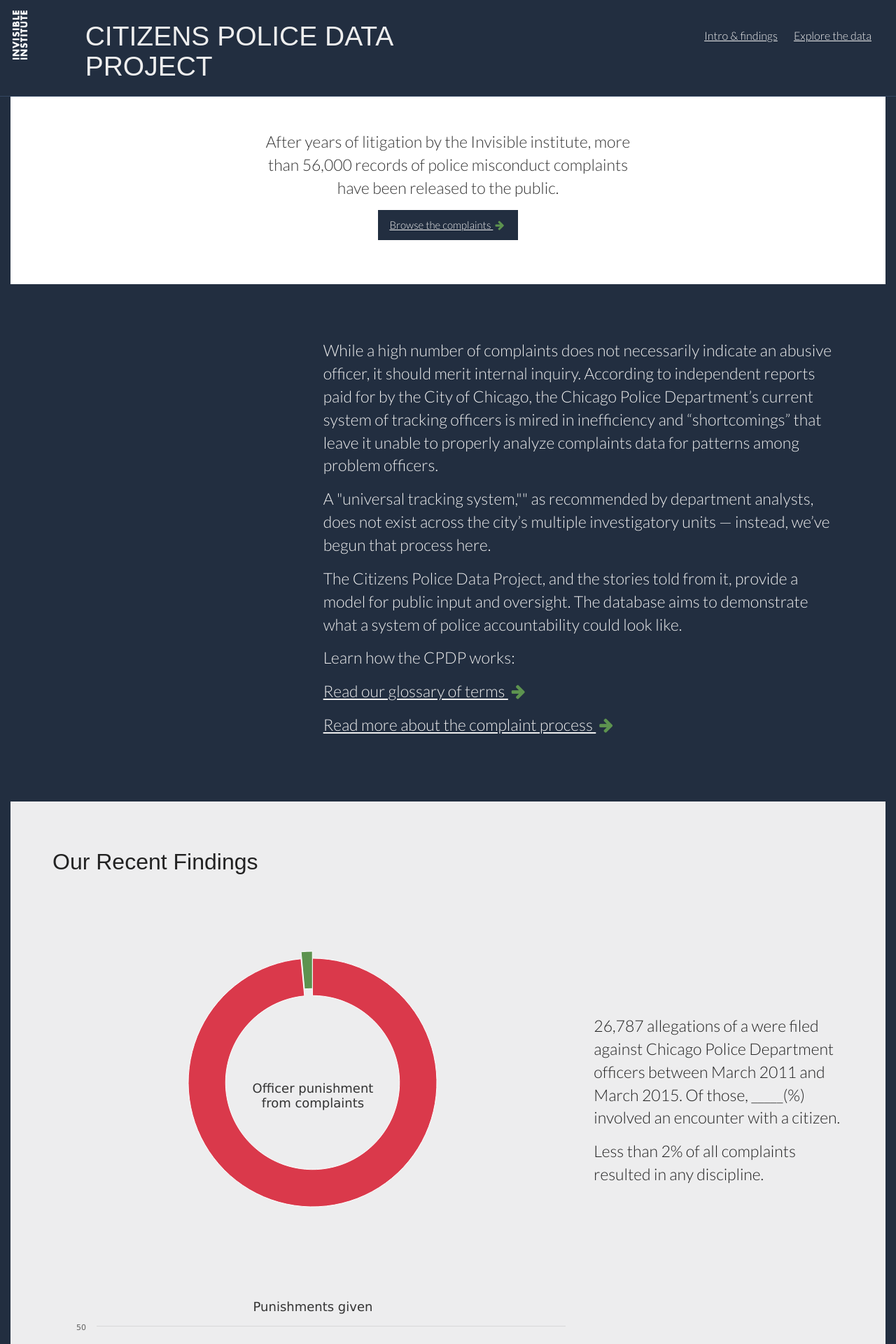
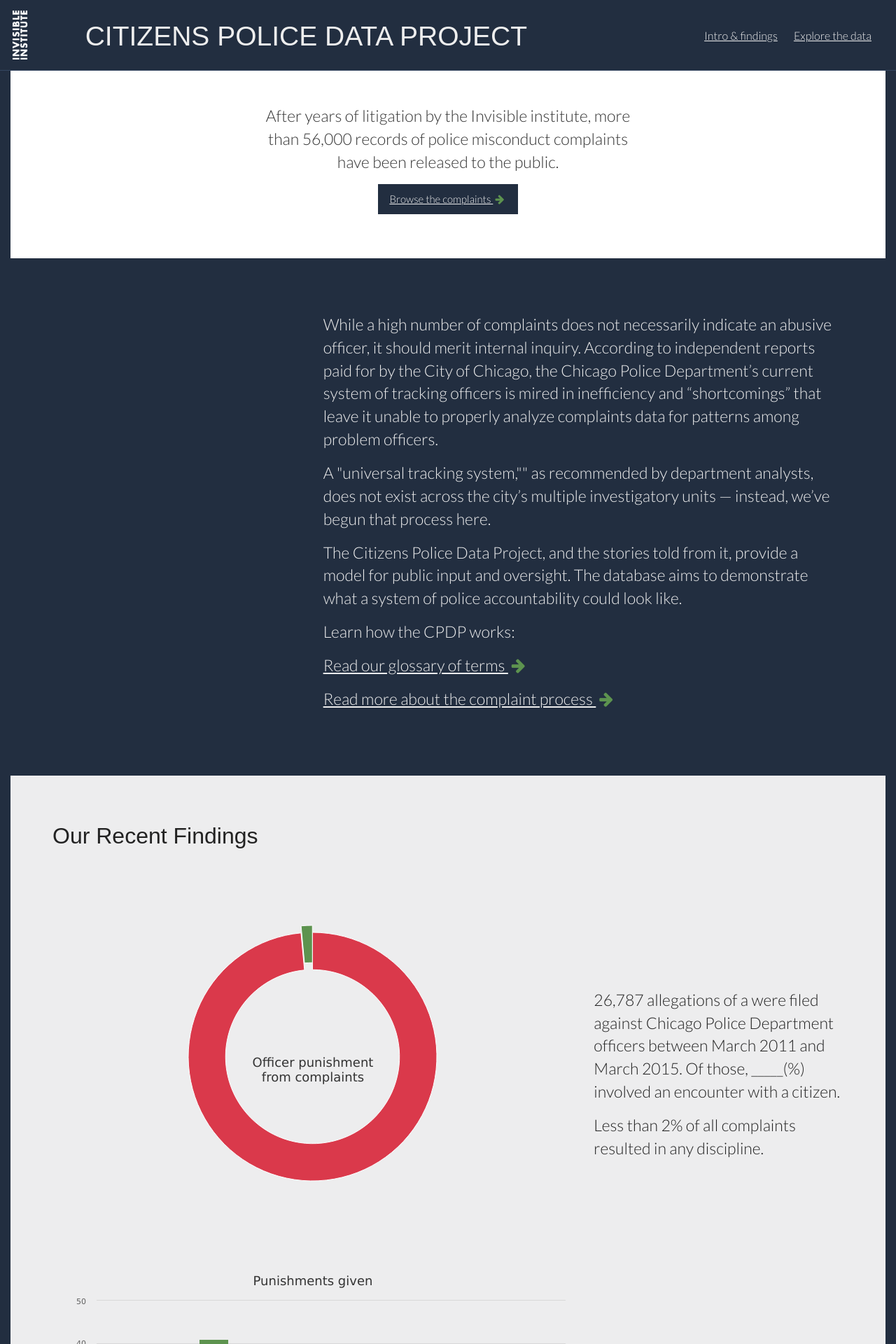
Before and after one commit to datamade/cpdb-splash, a Jekyll site: the page built from index.html, in a window 1280 px wide. Shown: the top 1920 px of the page at 70% size. Built offline with Jekyll 4.4.1, drawn with Linux system fonts in a browser that asks for light colours; nearby versions of some CDN libraries; some web fonts are replaced.

Commit message:
header adjustments

```diff
--- a/_layouts/default.html
+++ b/_layouts/default.html
@@ -100,10 +100,8 @@
         <div class='col-sm-1'>
           <img src='/images/ii-logo-transparent.png' alt='Invisible Institute' title='Invisible Institute' style='height: 80px;'/>
         </div>
-        <div class='col-sm-6'>
-          <h1>Citizens Police Data Project</h1>
-        </div>
-        <div class='col-sm-5'>
+        <div class='col-sm-11'>
+          <h1 class='pull-left'>Citizens Police Data Project</h1>
           <p id='main-nav' class='pull-right'>
             <a href='http://cpdb.co'>Intro &amp; findings</a>
             <a href='http://explore.cpdb.co'>Explore the data</a>
```
